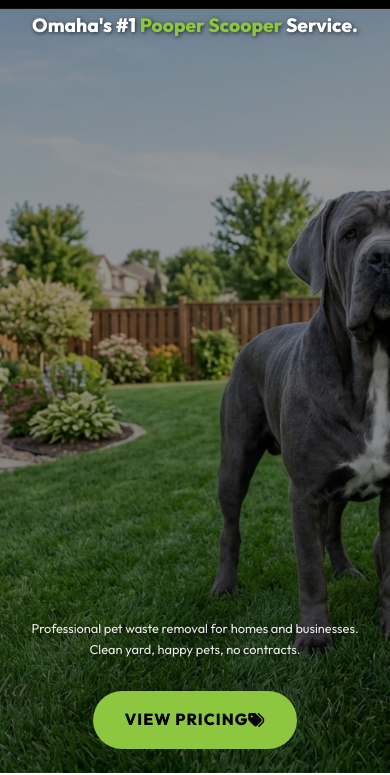
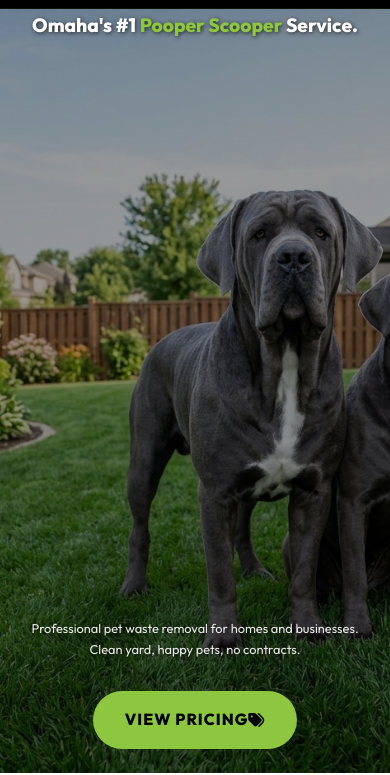
Before and after one commit to joejackson80-dot/cleanfeetpetcleanup, a website built with Vite: page index.html in a window 390 px wide. Shown: the part 71-846 px from the top of the page. Built offline with nearby package versions, Linux system fonts and the light colour scheme.

Commit message:
Center dogs in mobile hero background

```diff
--- a/style.css
+++ b/style.css
@@ -830,7 +830,7 @@ footer {
   }
 
   .hero-image {
-    background-position: center 60%;
+    background-position: 70% 50%;
   }
 }
 
```
